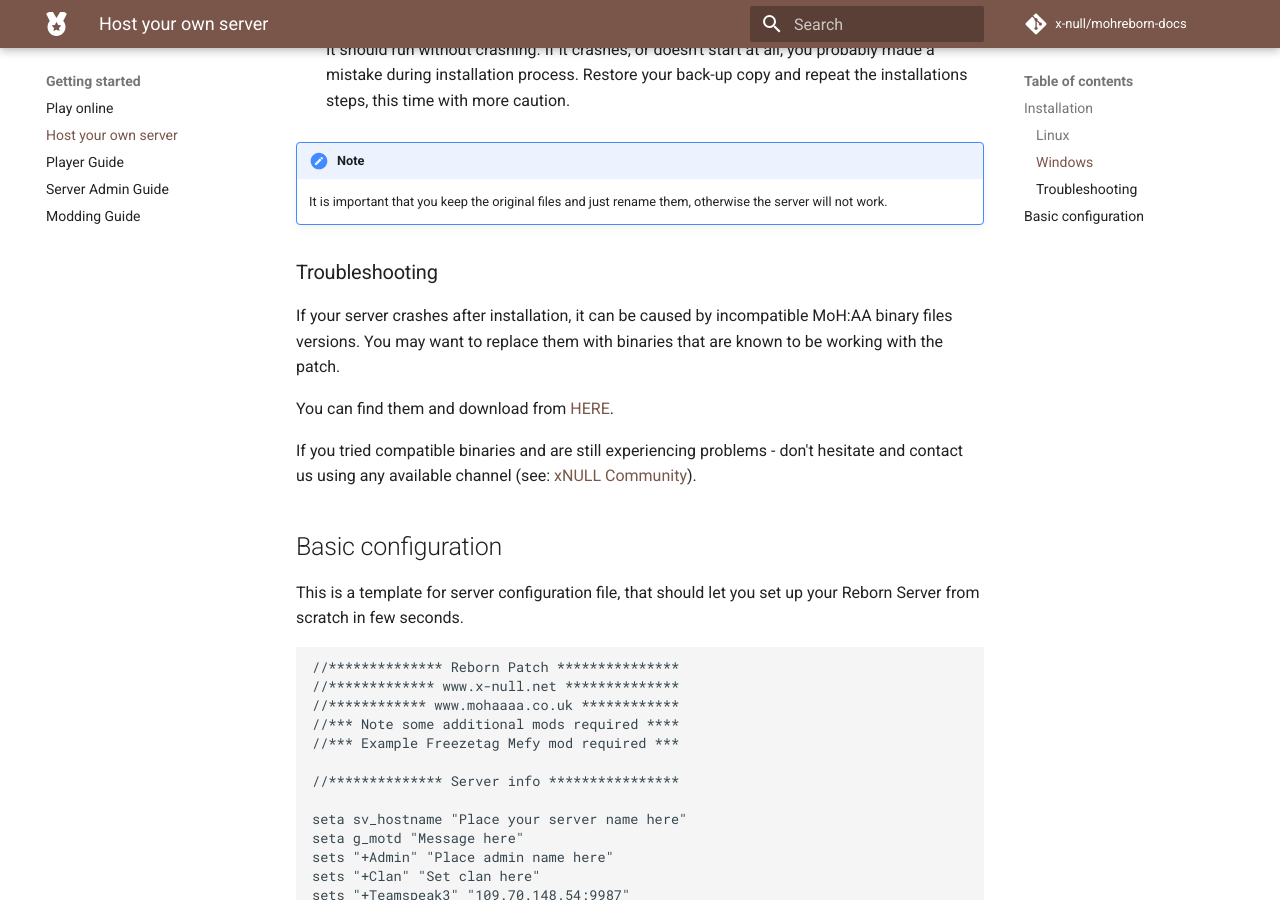
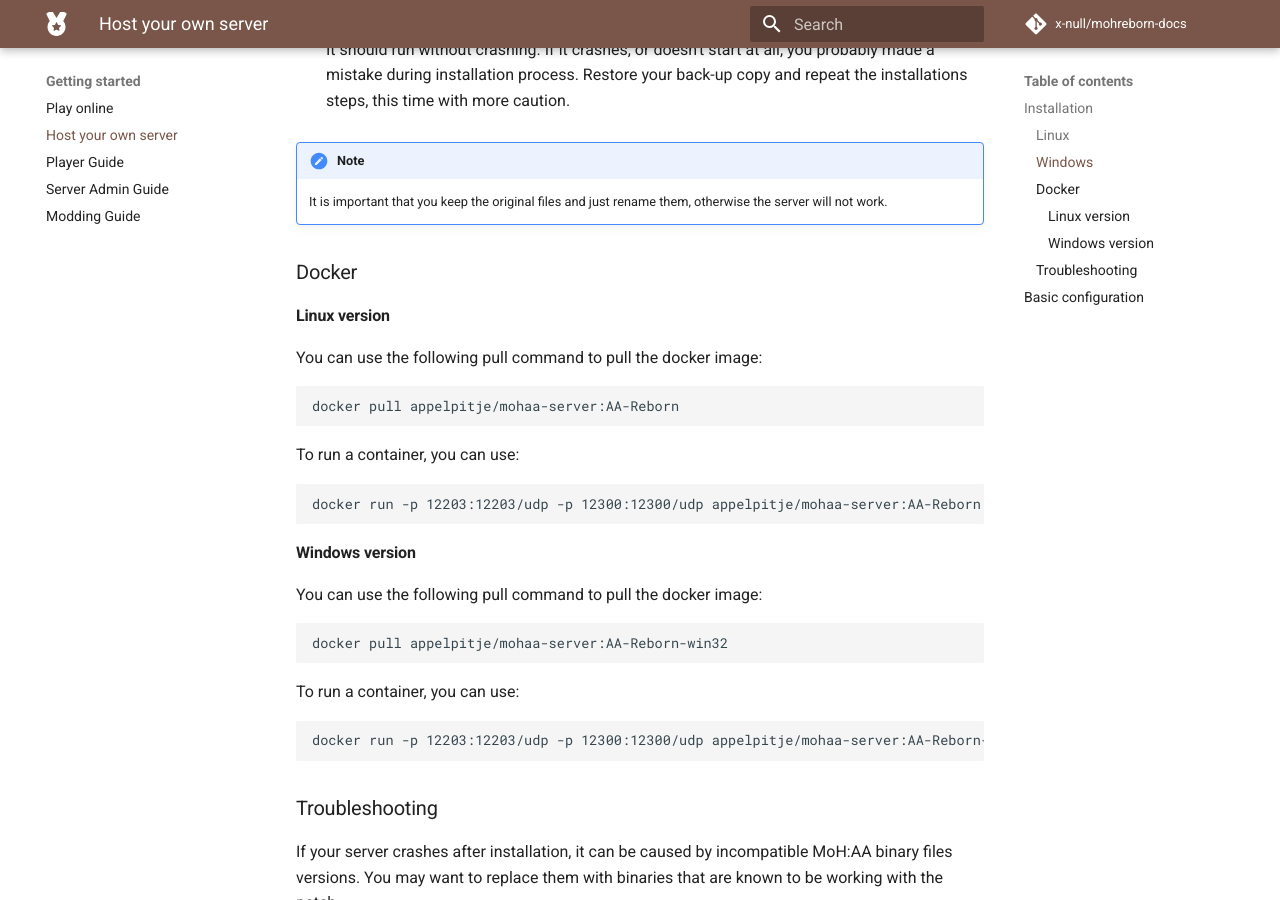
Before and after one commit to x-null/mohreborn-docs, an MkDocs documentation site: the page built from docs/getting-started/host-your-own-server.md, in a window 1280 px wide and 900 px high, scrolled down 2094 px. Built offline with MkDocs 1.6.1 and Material for MkDocs 9.7.7, drawn with Linux system fonts in a browser that asks for light colours; comment, search, counter and statistics services are not loaded.

Commit message:
Added docker to host own server

````diff
--- a/docs/getting-started/host-your-own-server.md
+++ b/docs/getting-started/host-your-own-server.md
@@ -77,6 +77,32 @@
 
 !!! note
     It is important that you keep the original files and just rename them, otherwise the server will not work.
+
+### Docker
+
+#### Linux version
+
+You can use the following pull command to pull the docker image:
+```
+docker pull appelpitje/mohaa-server:AA-Reborn
+```
+
+To run a container, you can use:
+```
+docker run -p 12203:12203/udp -p 12300:12300/udp appelpitje/mohaa-server:AA-Reborn
+```
+
+#### Windows version
+
+You can use the following pull command to pull the docker image:
+```
+docker pull appelpitje/mohaa-server:AA-Reborn-win32
+```
+
+To run a container, you can use:
+```
+docker run -p 12203:12203/udp -p 12300:12300/udp appelpitje/mohaa-server:AA-Reborn-win32
+```
 
 ### Troubleshooting
 
````
